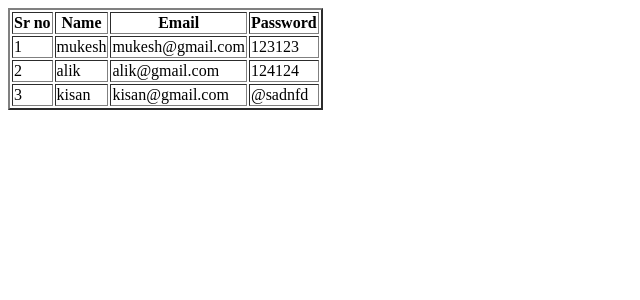
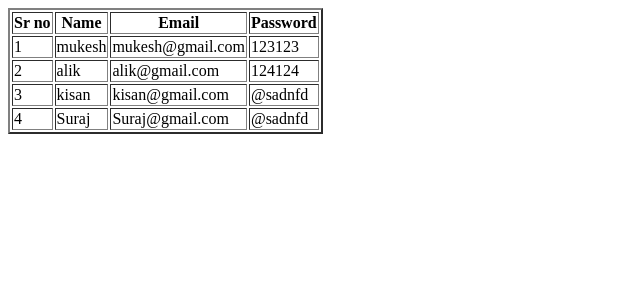
Before and after one commit to alikyadav111/earthquake-api, a React (Vite) app: page / in a window 1280 px wide. Shown: the top 300 px of the page, without its empty margins (0-640 px from the left). Built offline with nearby package versions, Linux system fonts and the light colour scheme.

Commit message:
mukeshchange

```diff
--- a/src/App.jsx
+++ b/src/App.jsx
@@ -32,6 +32,12 @@ function App() {
             <td>kisan@gmail.com</td>
             <td>@sadnfd</td>
           </tr>
+          <tr>
+            <td>4</td>
+            <td>Suraj</td>
+            <td>Suraj@gmail.com</td>
+            <td>@sadnfd</td>
+          </tr>
         </tbody>
       </table>
     </>
```
